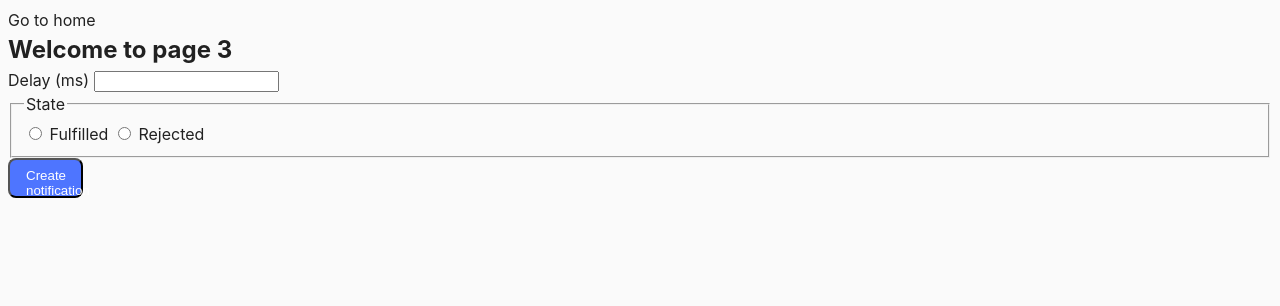
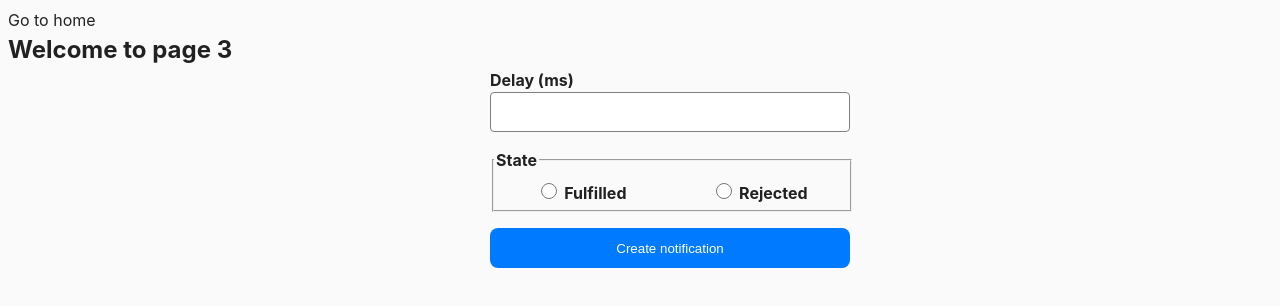
Before and after one commit to Olena457/goit-js-hw-10, a website built with Vite: page src/2-snackbar.html in a window 1280 px wide. Built offline with nearby package versions, Linux system fonts and the light colour scheme.

Commit message:
updated css2

```diff
--- a/src/css/1-timer.css
+++ b/src/css/1-timer.css
@@ -12,11 +12,6 @@ body {
   line-height: 1.5;
 }
 button {
-  /* font-family: 'Montserrat', sans-serif;
-  font-weight: 500;
-  font-size: 16px;
-  line-height: 150%;
-  letter-spacing: 0.04em; */
   color: #fff;
   border-radius: 8px;
   padding: 8px 16px;
--- a/src/css/2-snackbar.css
+++ b/src/css/2-snackbar.css
@@ -0,0 +1,70 @@
+.form {
+  display: flex;
+  flex-direction: column;
+  gap: 1rem;
+  max-width: 300px;
+  margin: 0 auto;
+}
+
+.form label {
+  font-weight: bold;
+  margin: auto;
+}
+
+.form input[type='number'] {
+  width: 360px;
+  height: 40px;
+  flex-shrink: 0;
+  /* padding: 0.5rem; */
+  border-radius: 4px;
+  border: 1px solid #808080;
+}
+.form input[type='radio'] {
+  width: 16px;
+  height: 16px;
+
+  align-items: center;
+  /* gap: 8px; */
+  padding: 0.5rem;
+  border: 1px solid #ccc;
+  border-radius: 4px;
+}
+.form input[type='radio']:hover {
+  background-color: #4e75ff;
+}
+
+.form fieldset {
+  display: flex;
+
+  justify-content: center;
+  align-items: center;
+  /* border: none; */
+  padding: 0;
+  width: 360px;
+  height: 64px;
+  flex-shrink: 0;
+}
+
+.form legend {
+  font-weight: bold;
+  margin-bottom: 0.5rem;
+}
+
+.form button[type='submit'] {
+  background-color: #007bff;
+  color: #fff;
+  border: none;
+  display: flex;
+  width: 360px;
+  /* padding: 8px 16px; */
+  justify-content: center;
+  align-items: center;
+  gap: 10px;
+  border-radius: 8px;
+  padding: 0.5rem 1rem;
+  cursor: pointer;
+}
+
+.form button[type='submit']:hover {
+  background: #6c8cff;
+}
--- a/src/js/1-timer.js
+++ b/src/js/1-timer.js
@@ -1,6 +1,3 @@
-import flatpickr from 'flatpickr';
-import 'flatpickr/dist/flatpickr.min.css';
-
 import iziToast from 'izitoast';
 import 'izitoast/dist/css/iziToast.min.css';
 
```
Also changed, not shown: src/js/2-snackbar.js (+2 -23 lines).
